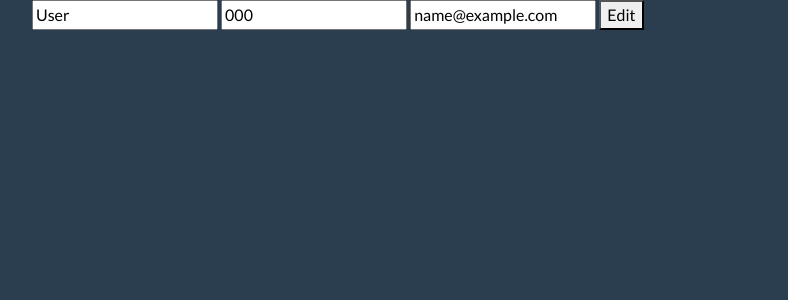
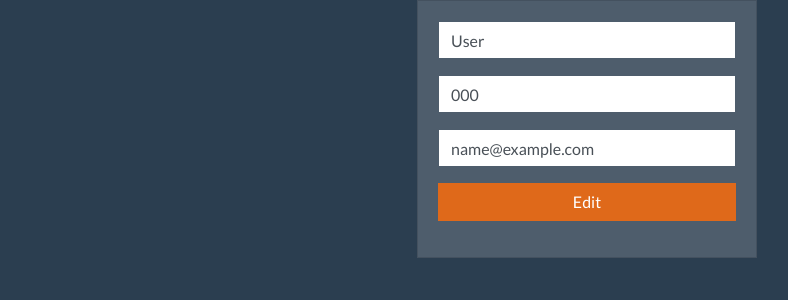
Before and after one commit to carlosandradeh/Contact-List-App, a Flask app: page /edit/1 in a window 1280 px wide. Shown: the top 300 px of the page, without its empty margins (53-841 px from the left). Run offline with Flask 2, Linux system fonts and the light colour scheme; tables that the repository leaves empty hold one stand-in row (values such as "Sample post"); some libraries are stand-ins or nearby versions.

Commit message:
Bootstap incluido en edit.html

```diff
--- a/src/templates/edit.html
+++ b/src/templates/edit.html
@@ -5,10 +5,25 @@
 {% block body %}
 
 <!--Formulario para editar un contacto enviando nuevos datos a la BD-->
-    <form action="/edit/{{contact_to_edit.id}}" method='POST' >
-        <input type="text" name="fullname" value={{contact_to_edit.fullname}}>
-        <input type="text" name="phone" value={{contact_to_edit.phone}}>
-        <input type="text" name="email" value={{contact_to_edit.email}}>
-        <button type="submit"> Edit </button>
-    </form>
+<div class="col-md-4 offset-md-4">
+    <div class="card card-body">
+        <form action="/edit/{{contact_to_edit.id}}" method='POST'>
+            <div class="form-group">
+                <input type="text" name="fullname" value={{contact_to_edit.fullname}} class="form-control">
+            </div>
+
+            <div class="form-group">
+                <input type="text" name="phone" value={{contact_to_edit.phone}} class="form-control">
+            </div>
+
+            <div class="form-group">
+                <input type="text" name="email" value={{contact_to_edit.email}} class="form-control">
+            </div>
+
+            <div class="form-group">
+                <button type="submit" class="btn btn-primary btn-block"> Edit </button>
+            </div>
+        </form>
+    </div>
+</div>
 {% endblock %}
```
